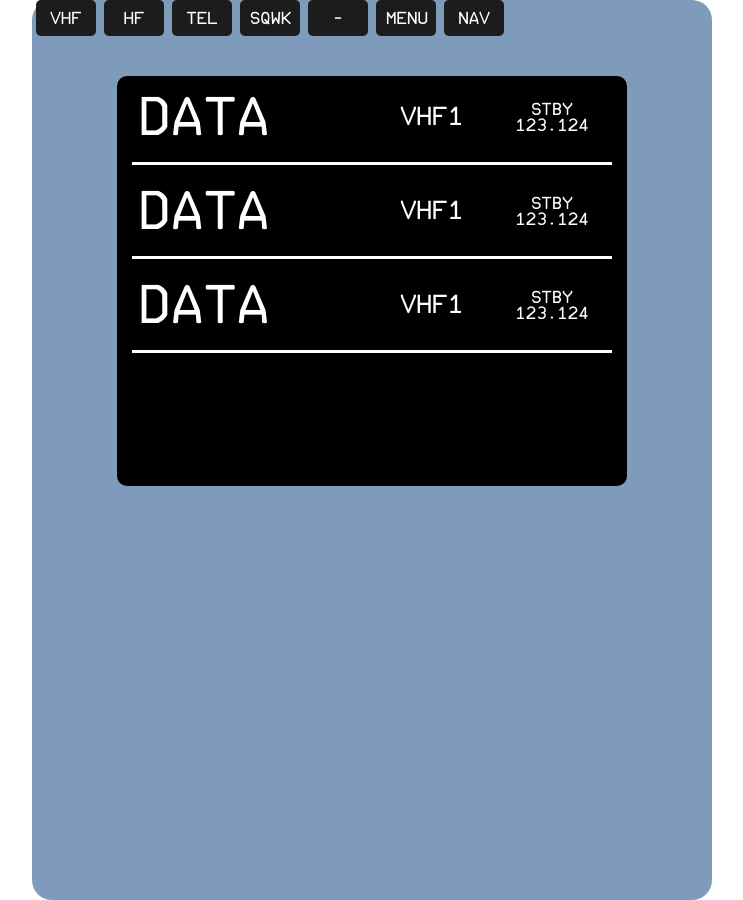
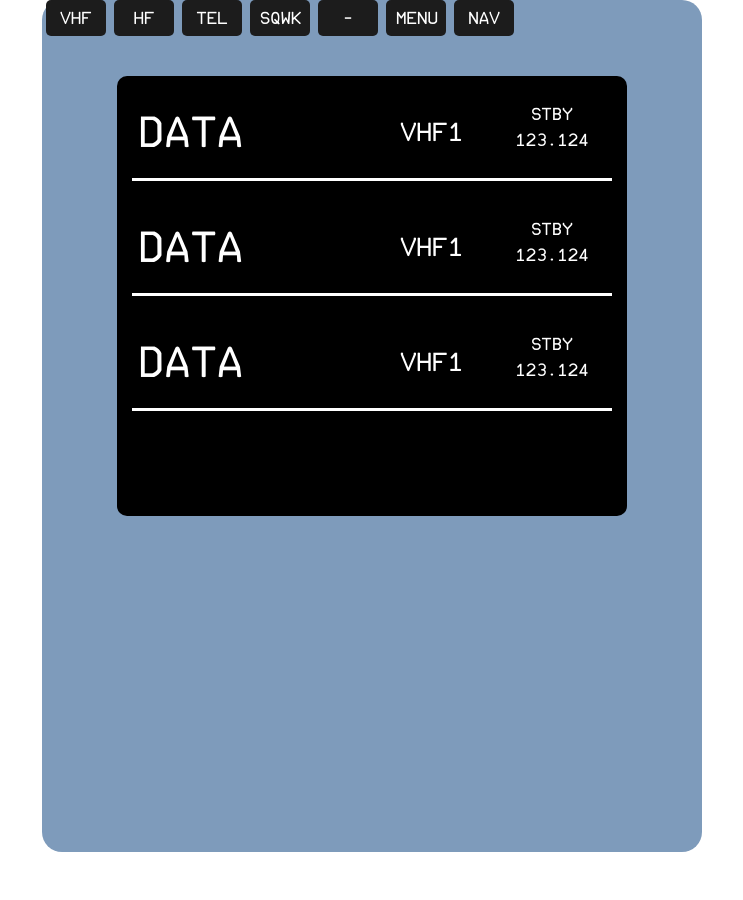
Before and after one commit to ibza-sujau/rmp, a React (Create React App) app: page /vhs in a window 1280 px wide. Shown: the whole page, without its empty margins (268-1011 px from the left). After the commit the page ends 852 px from the top, so only its background shows below. Built offline with nearby package versions, Linux system fonts and the light colour scheme.

Commit message:
Fine details to the VHF page.

```diff
--- a/src/components/Input.scss
+++ b/src/components/Input.scss
@@ -1,7 +1,7 @@
 input {
   position: relative;
   border: 0 solid;
-  font-size: 50px;
+  font-size: 40px;
   font-weight: lighter !important;
   font-family: "ECAM Regular", serif !important;
   background-color: transparent;
--- a/src/pages/VhsPage.scss
+++ b/src/pages/VhsPage.scss
@@ -11,8 +11,8 @@
 }
 
 .page {
-  width: 680px;
-  height: 900px;
+  width: 660px;
+  height: 852px;
   margin: 0 auto;
   background: #7e9bbb;
   border-radius: 20px;
@@ -20,14 +20,14 @@
 
 .page-splitter {
   position: relative;
-  margin: 20px 0;
+  margin: 20px 0 40px;
   width: 100%;
   height: 3px;
   background-color: white;
 }
 
 .screen {
-  padding: 15px;
+  padding: 30px 15px;
   width: 480px;
   height: 380px;
   margin: 40px auto;
@@ -62,3 +62,7 @@
   align-items: center;
   flex-direction: column;
 }
+
+.flex-row-item-3 p {
+  margin-bottom: 10px;
+}
```
